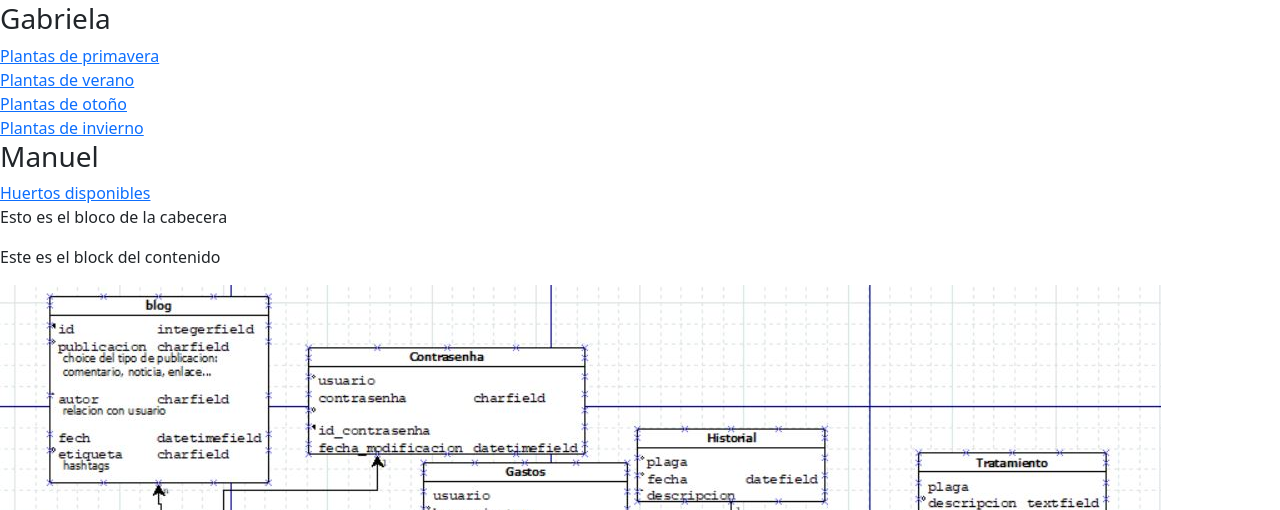
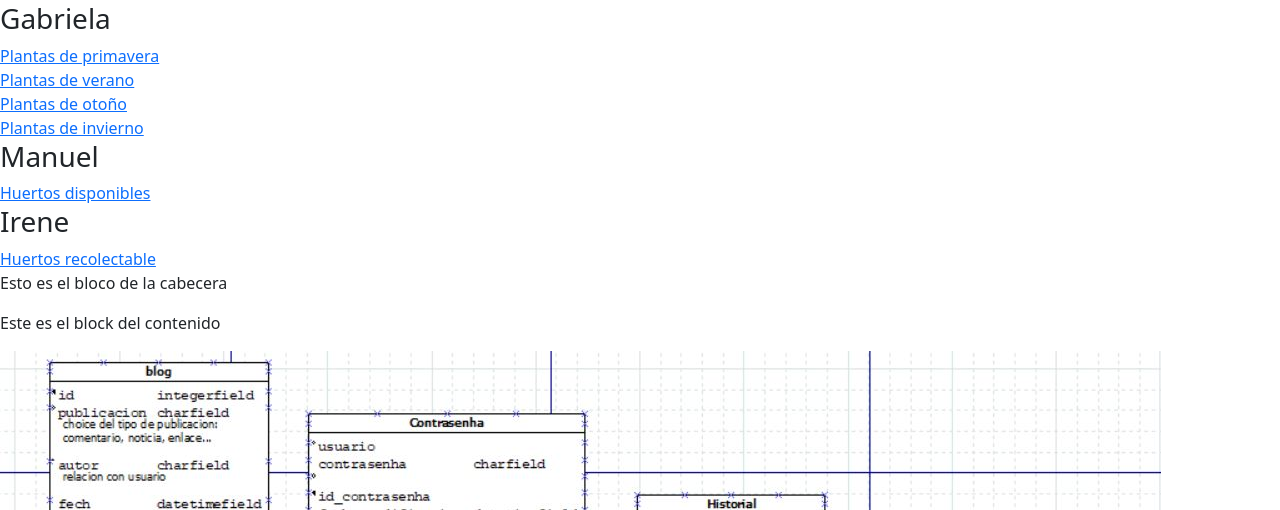
Before and after one commit to Luisvf06/huerto_cliente, a Django app: page / in a window 1280 px wide. Shown: the part 498-1008 px from the top of the page. Run offline with Django 3.2, Linux system fonts and the light colour scheme; parts of the project's set-up code (start-up, migrations or seed data) failed here and were passed over; some libraries are stand-ins or nearby versions.

Commit message:
Manuel e Irene hechos

```diff
--- a/Huerto/templates/nav.html
+++ b/Huerto/templates/nav.html
@@ -44,4 +44,8 @@
 
     <h3>Manuel</h3>
     <div><a href="{% url 'huerto_disponible' %}">Huertos disponibles</a></div>
+
+    <h3>Irene</h3>
+    <div><a href="{% url 'huerto_recoletable' 2%}">Huertos recolectable</a></div>
+
 </header>
--- a/Huerto/urls.py
+++ b/Huerto/urls.py
@@ -54,6 +54,8 @@ urlpatterns =[
     path('planta/recomendacion/<str:estacion>',views.plantas_estacion,name='recomendacion'),
 
     #Manuel
-    path('huerto/disponibles',views.huerto_disponible,name='huerto_disponible')
+    path('huerto/disponibles',views.huerto_disponible,name='huerto_disponible'),
 
+    #Irene
+    path('huerto/recolectable/<int:id_huerto>',views.huerto_recolectable,name='huerto_recoletable'),
 ]
--- a/Huerto/views.py
+++ b/Huerto/views.py
@@ -9,6 +9,8 @@ import environ
 import os
 from pathlib import Path
 from datetime import datetime
+import datetime
+from datetime import datetime as dt
 from django.http import JsonResponse
 import xml.etree.ElementTree as ET
 from django.contrib.auth.decorators import login_required
@@ -1099,3 +1101,28 @@ def huerto_disponible(request):
     response=requests.get(f'{versionServer}/huerto_disponible', headers=headers)
     huerto=obtener_respuesta(response)
     return render(request, 'huerto/disponibilidad.html',{'huertos':huerto})
+
+#Irene
+
+def huerto_recolectable(request, id_huerto):
+    headers = crear_cabecera()
+    hoy = dt.now().date()
+    mes_recoleccion = hoy.month
+    dia_recoleccion = hoy.day
+    dia_inicio = dia_recoleccion - 5
+    dia_fin = dia_recoleccion + 5
+
+
+    response = requests.get(f'{versionServer}/recolectable/{id_huerto}', headers=headers)
+    huerto = obtener_respuesta(response)
+
+    print(huerto)
+    contexto = {
+        'huerto_recolectable': huerto,
+        'dia_recoleccion': dia_recoleccion,
+        'mes_recoleccion': mes_recoleccion,
+        'hoy': hoy,
+        'dia_inicio': dia_inicio,
+        'dia_fin': dia_fin
+    }
+    return render(request, 'huerto/recolectable.html', contexto)
```
Also changed, not shown: Huerto/templates/huerto/recolectable.html (added, +14 -0 lines), 1 other file.
